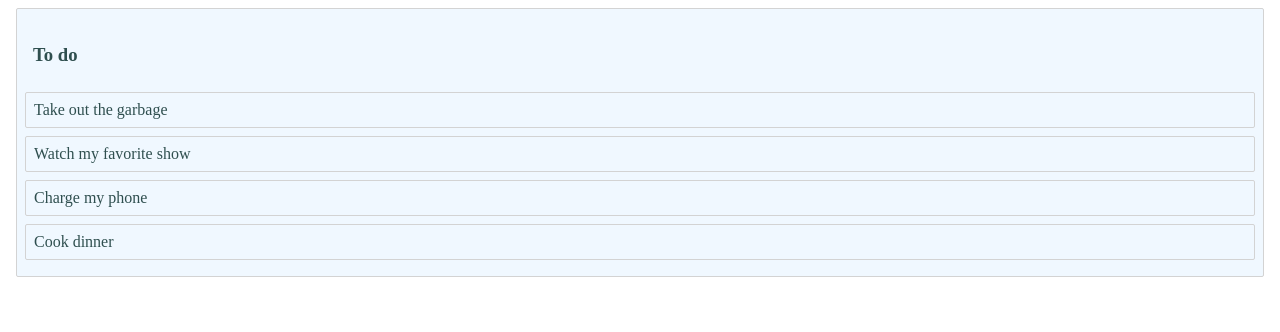
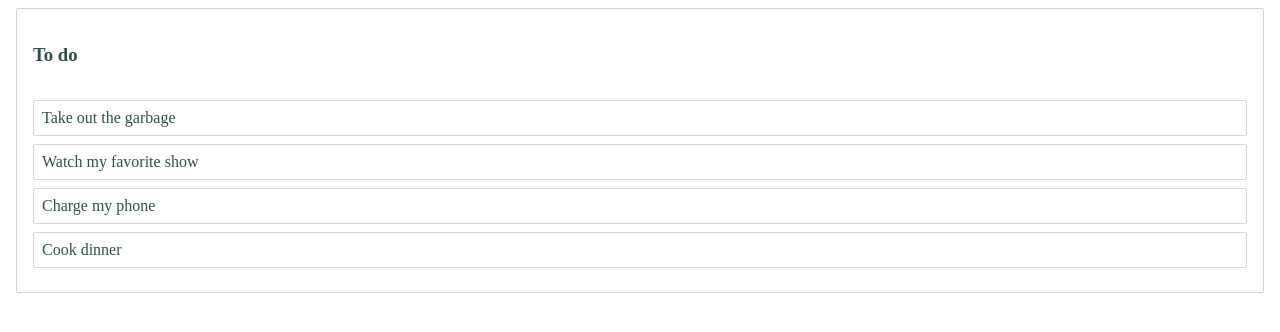
Before and after one commit to Fawkes11/drag-and-drop, a React (Vite) app: page / in a window 1280 px wide. Shown: the top 332 px of the page. Built offline with nearby package versions, Linux system fonts and the light colour scheme.

Commit message:
animations are added to color changes on drag and drop

```diff
--- a/src/components/Column.jsx
+++ b/src/components/Column.jsx
@@ -7,25 +7,31 @@ const ContainerList = styled("div")({
   border: "1px solid lightgrey",
   borderRadius: "2px",
   color: "darkslategray",
-  backgroundColor: "aliceblue",
   padding: 8,
 });
 
 const Title = styled("h3")({
   padding: "8px",
+
 });
 
-const TaskList = styled("div")({});
+const TaskList = styled("div")((props)=>({
+    padding: "8px",
+    backgroundColor: `${props.isDraggingOver? 'skyblue': 'white'}`,
+    transition: 'all 2s ease;'
+}));
 
 const Column = ({ column, tasks }) => {
   return (
     <ContainerList>
       <Title>{column.title}</Title>
       <Droppable droppableId={column.id}>
-        {(provided) => (
+        {(provided, snapshot) => (
           <TaskList
           ref={provided.innerRef}
-          {...provided.droppableProps}>
+          {...provided.droppableProps}
+          isDraggingOver={snapshot.isDraggingOver}
+          >
             {tasks.map((task, index) => (
               <Task key={task.id} task={task} index={index} />
             ))}
--- a/src/components/Task.jsx
+++ b/src/components/Task.jsx
@@ -1,12 +1,13 @@
 import { styled } from "@mui/system";
 import { Draggable } from "react-beautiful-dnd";
 
-const ContainerTask = styled("div")({
+const ContainerTask = styled("div")((props)=>({
   border: "1px solid lightgrey",
   borderRadius: "2px",
   padding: "8px",
   marginBottom: "8px",
-});
+  background: `${props.isDragging? 'lightgreen': 'white'}`
+}));
 
 
 
@@ -14,10 +15,11 @@ const ContainerTask = styled("div")({
 const Task = ({ task, index }) => {
   return (
     <Draggable draggableId={task.id} index={index}>
-      {(provided) => <ContainerTask
+      {(provided, snapshot) => <ContainerTask
        {...provided.draggableProps}
        {...provided.dragHandleProps}
        ref={provided.innerRef}
+       isDragging={snapshot.isDragging}
       >
         {task.content}</ContainerTask>}
     </Draggable>
```
